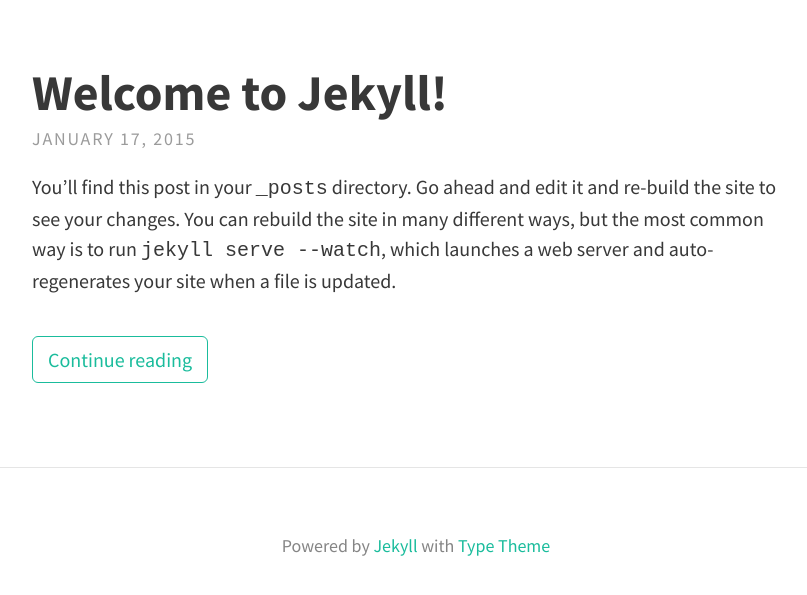
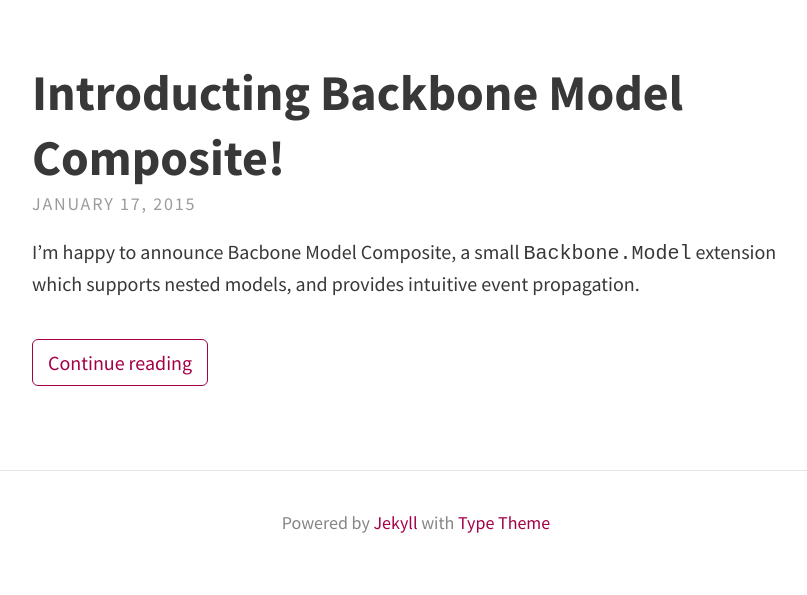
Before and after one commit to samolsen/samolsen.com-jekyll, a Jekyll site: the page built from index.html, in a window 1280 px wide, cut to the strip 104-699 px from the top of the page. Shown: the whole strip, without its empty margins (224-1031 px from the left). Built offline with Jekyll 4.4.1, drawn with Linux system fonts in a browser that asks for light colours; nearby versions of some CDN libraries; the list of posts is cut into pages by our own code.

Commit message:
Style changes. Add first post

```diff
--- /dev/null
+++ b/_posts/2015-01-17-backbone-model-compsosite.markdown
@@ -0,0 +1,12 @@
+---
+layout: post
+title:  "Introducting Backbone Model Composite!"
+date:   2015-01-17 12:00:00
+categories: software code backbonejs opensource
+---
+
+I'm happy to announce Bacbone Model Composite, a small `Backbone.Model` extension which
+supports nested models, and provides intuitive event propagation.
+
+For more info, see the [project page](http://samolsen.github.io/backbone-model-composite/)
+and [annotated source](http://samolsen.github.io/backbone-model-composite/docs/backbone-model-composite.html).
--- a/_posts/2015-01-17-welcome-to-jekyll.markdown
+++ /dev/null
@@ -1,25 +0,0 @@
----
-layout: post
-title:  "Welcome to Jekyll!"
-date:   2015-01-17 20:05:09
-categories: jekyll update
----
-You’ll find this post in your `_posts` directory. Go ahead and edit it and re-build the site to see your changes. You can rebuild the site in many different ways, but the most common way is to run `jekyll serve --watch`, which launches a web server and auto-regenerates your site when a file is updated.
-
-To add new posts, simply add a file in the `_posts` directory that follows the convention `YYYY-MM-DD-name-of-post.ext` and includes the necessary front matter. Take a look at the source for this post to get an idea about how it works.
-
-Jekyll also offers powerful support for code snippets:
-
-{% highlight ruby %}
-def print_hi(name)
-  puts "Hi, #{name}"
-end
-print_hi('Tom')
-#=> prints 'Hi, Tom' to STDOUT.
-{% endhighlight %}
-
-Check out the [Jekyll docs][jekyll] for more info on how to get the most out of Jekyll. File all bugs/feature requests at [Jekyll’s GitHub repo][jekyll-gh]. If you have questions, you can ask them on [Jekyll’s dedicated Help repository][jekyll-help].
-
-[jekyll]:      http://jekyllrb.com
-[jekyll-gh]:   https://github.com/jekyll/jekyll
-[jekyll-help]: https://github.com/jekyll/jekyll-help
--- a/_sass/base/_variables.scss
+++ b/_sass/base/_variables.scss
@@ -14,7 +14,7 @@
 
 // typography colors
 $text-color: #383838;
-$link-color: #1ABC9C;
+$link-color: #A40046; // #1ABC9C;
 $selection-color: #D4D4D4; // visible when highlighting text
 
 // header colors
--- a/_sass/includes/_footer.scss
+++ b/_sass/includes/_footer.scss
@@ -1,5 +1,5 @@
 .site-footer {
-  @extend %padding-regular;
+  @extend %padding-small;
   display: inline-block;
   text-align: center;
   width: 100%;
```
Also changed, not shown: about.md (+2 -7 lines), 1 other file.
